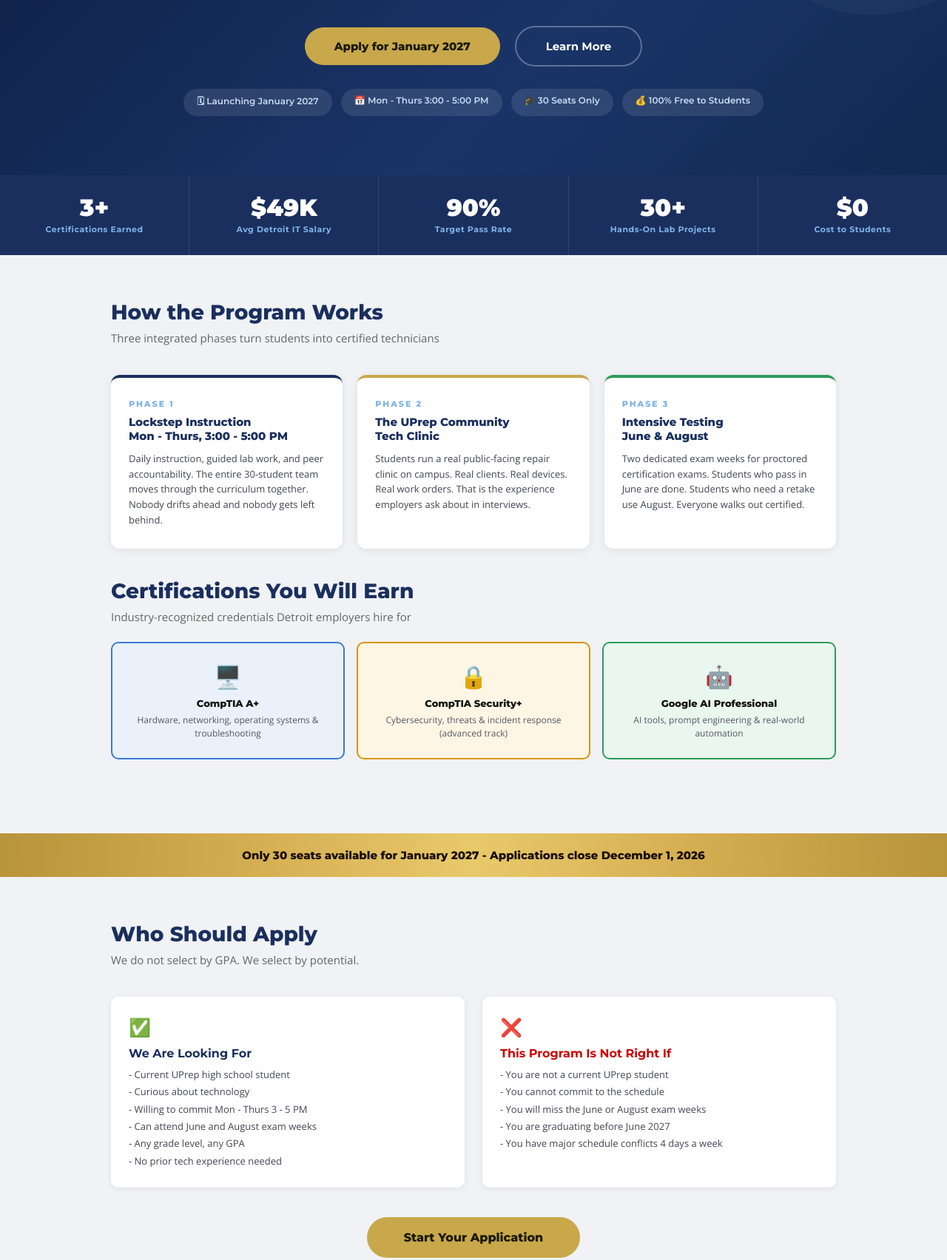
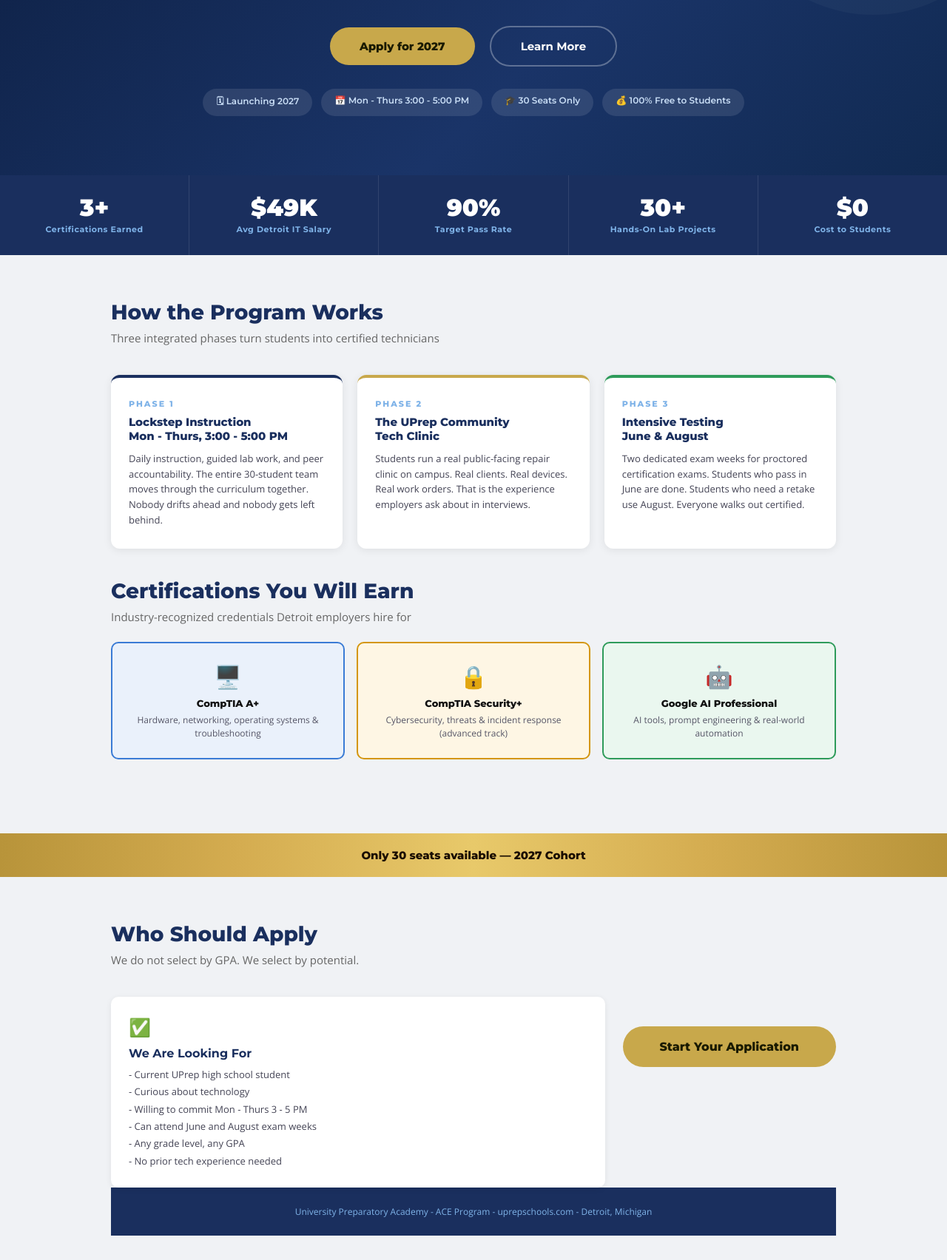
Before and after one commit to stallingsderrick-maker/ace-uprep-portal, a plain HTML site: page index.html in a window 1280 px wide. Shown: the part 340-2044 px from the top of the page at 74% size. Drawn offline with nearby package versions, Linux system fonts and the light colour scheme.

Commit message:
Remove red X box, strip months, remove app deadline

```diff
--- a/index.html
+++ b/index.html
@@ -186,10 +186,10 @@ footer{background:#1a2f5e;color:#7fb3e8;text-align:center;padding:24px;font-size
     <div class="hero-tagline">
       Earn <strong>industry certifications.</strong> Run a <strong>real tech clinic.</strong> Get <strong>hired.</strong>
     </div>
-    <button class="btn-primary" onclick="showPage('apply')">Apply for January 2027</button>
+    <button class="btn-primary" onclick="showPage('apply')">Apply for 2027</button>
     <button class="btn-secondary" onclick="document.getElementById('about').scrollIntoView({behavior:'smooth'})">Learn More</button>
     <div class="hero-pills">
-      <span class="pill">🗓 Launching January 2027</span>
+      <span class="pill">🗓 Launching 2027</span>
       <span class="pill">📅 Mon - Thurs 3:00 - 5:00 PM</span>
       <span class="pill">🎓 30 Seats Only</span>
       <span class="pill">💰 100% Free to Students</span>
@@ -247,7 +247,7 @@ footer{background:#1a2f5e;color:#7fb3e8;text-align:center;padding:24px;font-size
   </div>
 
   <div class="gold-banner">
-    <p>Only 30 seats available for January 2027 - Applications close December 1, 2026</p>
+    <p>Only 30 seats available — 2027 Cohort</p>
   </div>
 
   <div class="section">
@@ -266,18 +266,7 @@ footer{background:#1a2f5e;color:#7fb3e8;text-align:center;padding:24px;font-size
           - No prior tech experience needed
         </div>
       </div>
-      <div style="flex:1;background:#fff;border-radius:10px;padding:24px;box-shadow:0 2px 8px rgba(0,0,0,0.07)">
-        <div style="font-size:24px;margin-bottom:10px">❌</div>
-        <div style="font-family:'Montserrat',sans-serif;font-weight:700;color:#c00;margin-bottom:8px">This Program Is Not Right If</div>
-        <div style="font-size:13px;color:#445;line-height:1.8">
-          - You are not a current UPrep student<br>
-          - You cannot commit to the schedule<br>
-          - You will miss the June or August exam weeks<br>
-          - You are graduating before June 2027<br>
-          - You have major schedule conflicts 4 days a week
-        </div>
-      </div>
-    </div>
+
     <div style="text-align:center;margin-top:40px">
       <button class="btn-primary" onclick="showPage('apply')" style="font-size:16px;padding:18px 50px">Start Your Application</button>
     </div>
@@ -290,7 +279,7 @@ footer{background:#1a2f5e;color:#7fb3e8;text-align:center;padding:24px;font-size
   <div class="form-wrap">
     <div class="form-header">
       <h2>ACE Program Application</h2>
-      <p>January 2027 Cohort - 30 seats available</p>
+      <p>2027 Cohort - 30 seats available</p>
     </div>
     <div class="progress-bar"><div class="progress-fill" id="progressFill" style="width:20%"></div></div>
     <div id="stepLabel" style="font-family:'Montserrat',sans-serif;font-size:12px;font-weight:600;color:#778;margin-bottom:20px;text-align:right">Step 1 of 5</div>
@@ -488,12 +477,12 @@ footer{background:#1a2f5e;color:#7fb3e8;text-align:center;padding:24px;font-size
   <div class="success-wrap">
     <div class="success-icon">🎉</div>
     <h2>Application Submitted!</h2>
-    <p>Your application for the ACE Program January 2027 cohort has been received.</p>
+    <p>Your application for the ACE Program 2027 cohort has been received.</p>
     <p>Your application ID is:</p>
     <div class="app-id" id="appIdDisplay">ACE-2027-0001</div>
     <p style="margin-top:12px">Save this number. You will need it if you contact us about your application.</p>
     <p style="margin-top:16px"><strong>What happens next:</strong><br>
-    The program team will review all applications and contact you by <strong>December 15, 2026</strong>. Selected students will be invited for an in-person logic and grit assessment before final acceptance.</p>
+    The program team will review all applications and contact you once seats are confirmed. Selected students will be invited for an in-person logic and grit assessment before final acceptance.</p>
     <button class="btn-primary" style="margin-top:28px" onclick="showPage('home')">Back to Home</button>
   </div>
 </div>
```
